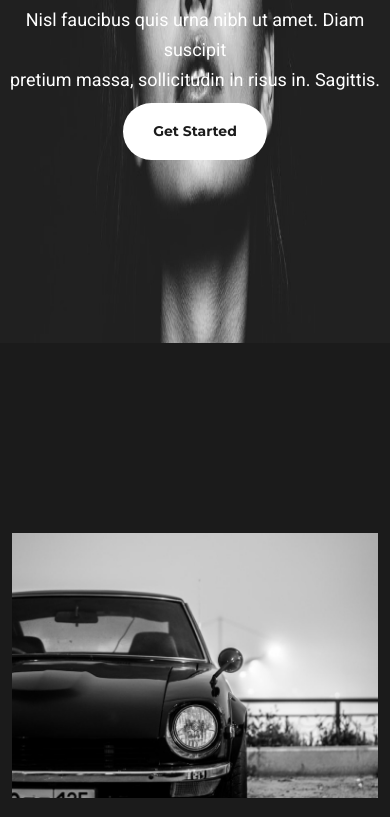
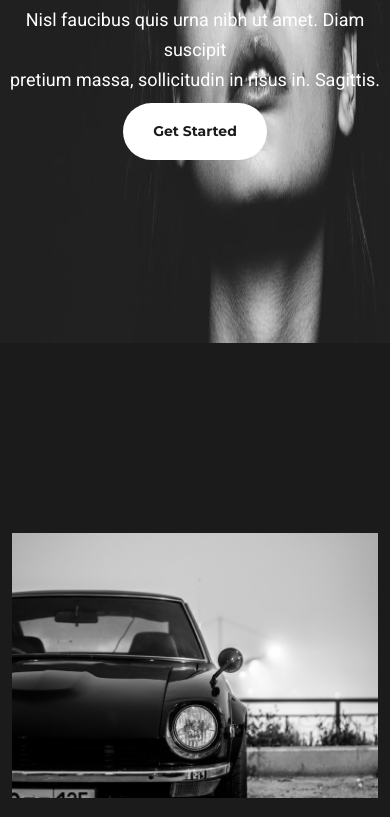
Before and after one commit to Ranem97/Photography-Project, a plain HTML site: page index.html in a window 390 px wide. Shown: the part 377-1194 px from the top of the page. Drawn offline with nearby package versions, Linux system fonts and the light colour scheme; a web font is replaced by a local one.

Commit message:
fixed hero image to responsive

```diff
--- a/src/styles.css
+++ b/src/styles.css
@@ -217,7 +217,7 @@ footer h3 {
     font-size: 12px;
   }
   .hero {
-    background-size: 100% 80%;
+    background-size: 130% 80%;
     height: 150;
     margin-bottom: 0;
   }
```
